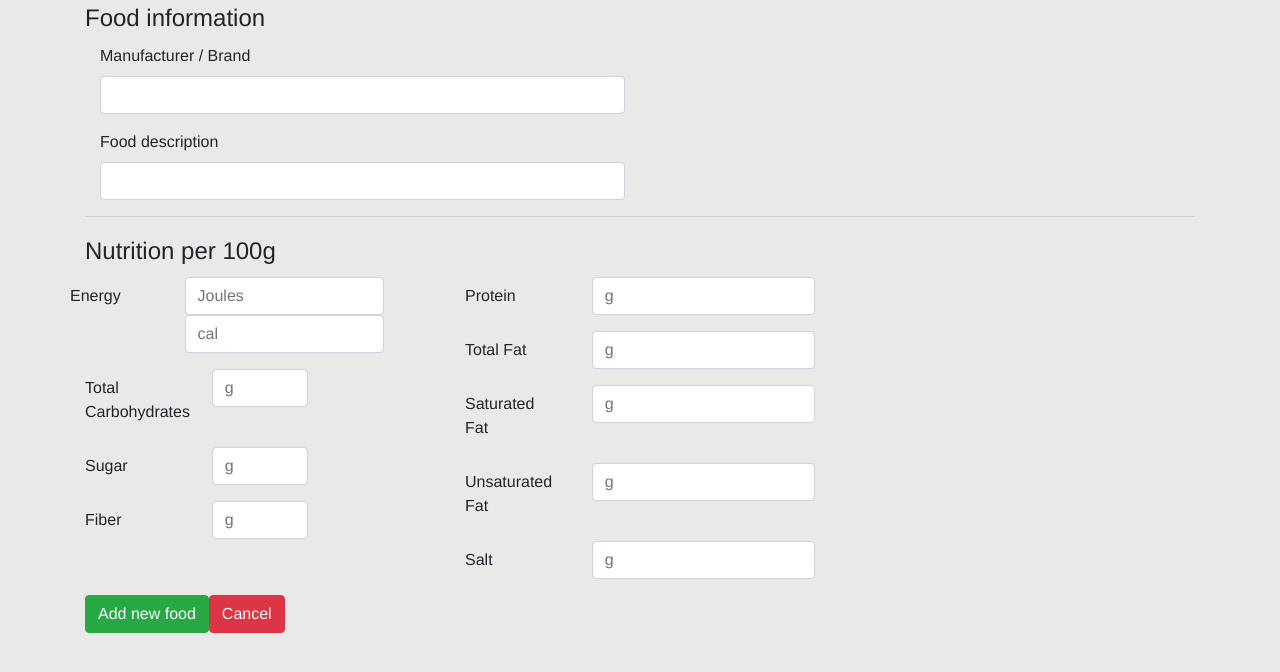
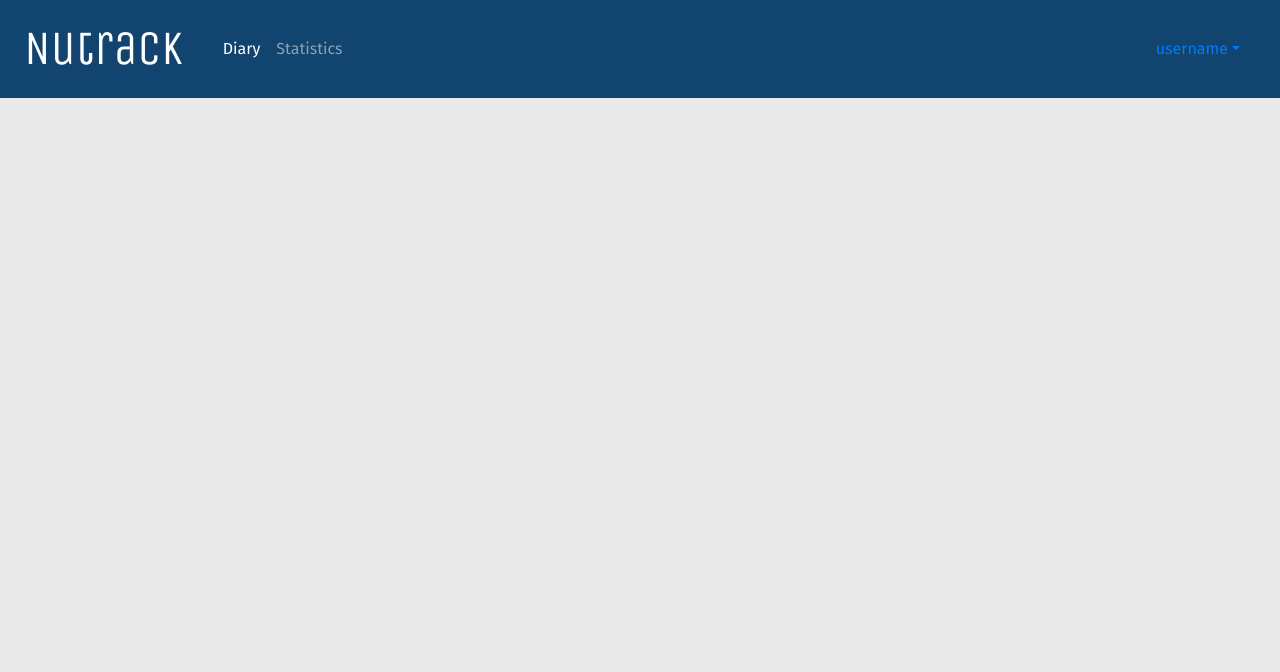
Before and after one commit to tabur/nutri-track, a React (Create React App) app in the folder frontend/: page / in a window 1280 px wide. Shown: the top 672 px of the page. Built offline with nearby package versions, Linux system fonts and the light colour scheme.

Commit message:
Navbar komponentti reactilla

```diff
--- a/frontend/public/index.html
+++ b/frontend/public/index.html
@@ -14,6 +14,8 @@
       manifest.json provides metadata used when your web app is installed on a
       user's mobile device or desktop. See https://developers.google.com/web/fundamentals/web-app-manifest/
     -->
+    <link href="https://fonts.googleapis.com/css?family=Fira+Sans|Unica+One" rel="stylesheet">
+
     <link rel="manifest" href="%PUBLIC_URL%/manifest.json" />
     <link
       rel="stylesheet"
--- a/frontend/src/App.js
+++ b/frontend/src/App.js
@@ -2,6 +2,7 @@ import React from 'react';
 import logo from './logo.svg';
 import './App.css';
 import AddFood from './components/AddFood';
+import NavBar from './components/NavBar';
 
 class App extends React.Component {
 	constructor(props) {
@@ -96,7 +97,7 @@ class App extends React.Component {
   render() {
     return(
       <div className="App">
-        <AddFood addFood={this.addFood} />
+        <NavBar />
       </div>
 
     );
--- a/frontend/src/components/AddFood.js
+++ b/frontend/src/components/AddFood.js
@@ -96,87 +96,82 @@ class AddFood extends React.Component {
           <hr />
 
           <legend>Nutrition per 100g</legend>
-          <Row>
-          <Col column md={4}>
-            <Row>
+          <Row className="ml-0">
+            <Col md={6}>
               <Form.Group as={Row} controlId="Energy">
                 <Form.Label column md={4} htmlFor="">Energy</Form.Label>
-                <Col>
-                  <Form.Control ml="auto"  type="text" name="energy" id="joules" onChange={this.onChange} value={this.state.energy} placeholder="Joules" />
-                  <Form.Control ml={4}  type="text" name="calories" id="calories" placeholder="cal" />
+                <Col md={2} className="ml-auto">
+                  <Form.Control type="text" name="energy" id="joules" onChange={this.onChange} value={this.state.energy} placeholder="Joules" />
                 </Col>
-
-              </Form.Group>
-            </Row>
-
-            <fieldset className="carbset">
-
-                <Form.Group as={Row}>
-                  <Form.Label htmlFor="" column md={4}>Total Carbohydrates</Form.Label>
-                  <Col md={4}>
-                    <Form.Control ml="auto" type="text" name="carbs" id="carbs" onChange={this.onChange} value={this.state.carbs} placeholder="g" />
+                <Col md={2} className="">
+                  <Form.Control type="text" name="calories" id="calories" placeholder="cal" />
                 </Col>
               </Form.Group>
 
-
+              <fieldset className="carbset">
                 <Form.Group as={Row}>
-                  <Form.Label pl={4} column md={4} htmlFor="" >Sugar</Form.Label>
-                  <Col md={4}>
-                    <Form.Control ml="auto" type="text" name="sugar" id="sugar" onChange={this.onChange} value={this.state.sugar} placeholder="g" />
+                  <Form.Label htmlFor="" column md={4}>Total Carbohydrates</Form.Label>
+                  <Col md={2} className="ml-auto">
+                    <Form.Control type="text" name="carbs" id="carbs" onChange={this.onChange} value={this.state.carbs} placeholder="g" />
                   </Col>
                 </Form.Group>
-
                 <Form.Group as={Row}>
-                  <Form.Label pl={4} column md={4} htmlFor="">Fiber</Form.Label>
-                  <Col md={4}>
-                    <Form.Control ml="auto" type="text" name="fiber" id="fiber" onChange={this.onChange} value={this.state.fiber} placeholder="g" />
+                  <Form.Label column md={4} htmlFor="" >Sugar</Form.Label>
+                  <Col md={2} className="ml-auto">
+                    <Form.Control type="text" name="sugar" id="sugar" onChange={this.onChange} value={this.state.sugar} placeholder="g" />
                   </Col>
                 </Form.Group>
-
+                <Form.Group as={Row}>
+                  <Form.Label column md={4} htmlFor="">Fiber</Form.Label>
+                  <Col md={2} className="ml-auto">
+                    <Form.Control type="text" name="fiber" id="fiber" onChange={this.onChange} value={this.state.fiber} placeholder="g" />
+                  </Col>
+                </Form.Group>
               </fieldset>
             </Col>
-          <Col column md={4} ml={4}>
+
+            <Col column md={6}>
               <Form.Group as={Row}>
                 <Form.Label column md={4} htmlFor="">Protein</Form.Label>
-              <Col>
-                <Form.Control ml="auto" type="text" name="protein" id="protein" onChange={this.onChange} value={this.state.protein} placeholder="g" />
+                <Col column md={2} className="ml-auto">
+                  <Form.Control type="text" name="protein" onChange={this.onChange} value={this.state.protein} placeholder="g" />
                 </Col>
               </Form.Group>
 
               <fieldset className="fatset">
                 <Form.Group as={Row}>
                   <Form.Label column md={4} htmlFor="">Total Fat</Form.Label>
-                <Col>
-                  <Form.Control ml="auto" type="text" name="fat" id="fat" onChange={this.onChange} value={this.state.fat} placeholder="g" />
+                  <Col column md={2} className="ml-auto">
+                    <Form.Control type="text" name="fat" onChange={this.onChange} value={this.state.fat} placeholder="g" />
                   </Col>
                 </Form.Group>
 
                 <Form.Group as={Row}>
-                <Form.Label column md={4} pl={4} htmlFor="">Saturated Fat</Form.Label>
-                <Col>
-                  <Form.Control ml="auto" type="text" name="saturated" id="saturated" onChange={this.onChange} value={this.state.saturated} placeholder="g" />
+                  <Form.Label column md={4}htmlFor="">Saturated Fat</Form.Label>
+                  <Col column md={2} className="ml-auto">
+                    <Form.Control type="text" name="saturated" onChange={this.onChange} value={this.state.saturated} placeholder="g" />
                   </Col>
                 </Form.Group>
 
                 <Form.Group as={Row}>
-                <Form.Label column md={4} pl={4} htmlFor="" >Unsaturated Fat</Form.Label>
-                <Col>
-                  <Form.Control ml="auto" type="text" name="unsaturated" id="unsaturated" onChange={this.onChange} value={this.state.unsaturated} placeholder="g" />
+                  <Form.Label column md={4} htmlFor="" >Unsaturated Fat</Form.Label>
+                  <Col column md={2} className="ml-auto">
+                    <Form.Control type="text" name="unsaturated" onChange={this.onChange} value={this.state.unsaturated} placeholder="g" />
                   </Col>
                 </Form.Group>
               </fieldset>
               <Form.Group as={Row}>
                   <Form.Label column md={4} htmlFor="" >Salt</Form.Label>
-                <Col>
-                  <Form.Control ml="auto" type="text" name="salt" id="salt" onChange={this.onChange} value={this.state.salt} placeholder="g" />
+                  <Col column md={2} className="ml-auto">
+                    <Form.Control type="text" name="salt" onChange={this.onChange} value={this.state.salt} placeholder="g" />
                   </Col>
                 </Form.Group>
 
             </Col>
           </Row>
-        <Form.Group as={Row} pt={3}>
+        <Form.Group as={Row} className="pt-3">
           <Col md={10}>
-            <Button variant="success" onClick={this.onSubmit}>Add new food</Button>
+            <Button className="mr-1" variant="success" onClick={this.onSubmit} >Add new food</Button>
             <Button variant="danger" >Cancel</Button>
           </Col>
         </Form.Group>
--- /dev/null
+++ b/frontend/src/components/NavBar.js
@@ -0,0 +1,32 @@
+import React from 'react';
+import Nav from 'react-bootstrap/Nav';
+import Navbar from 'react-bootstrap/Navbar';
+import NavDropdown from 'react-bootstrap/NavDropdown';
+import Button from 'react-bootstrap/Button';
+
+export default class NavBar extends React.Component {
+  constructor(props){
+    super(props);
+  }
+
+  render() {
+    return(
+      <Navbar className="navbar" variant="dark" className="navbar-expand pl-4">
+        <Navbar.Brand href="" id="logo">Nutrack</Navbar.Brand>
+        <Nav className="pl-3" activeKey="link-1">
+          <Nav.Item>
+            <Nav.Link eventKey="link-1" href="#">Diary <span className="sr-only"></span></Nav.Link>
+          </Nav.Item>
+          <Nav.Item>
+            <Nav.Link eventKey="link-2" href="#">Statistics</Nav.Link>
+          </Nav.Item>
+        </Nav>
+        <NavDropdown variant="light" title="username" className="ml-auto mr-2" alignRight aria-labelledby="navbarDropdownMenuLink">
+          <NavDropdown.Item>
+            <Button variant="danger">Logout</Button>
+          </NavDropdown.Item>
+        </NavDropdown>
+      </Navbar>
+    )
+  }
+}
```
Lines whose indentation alone changed are shown as unchanged.
